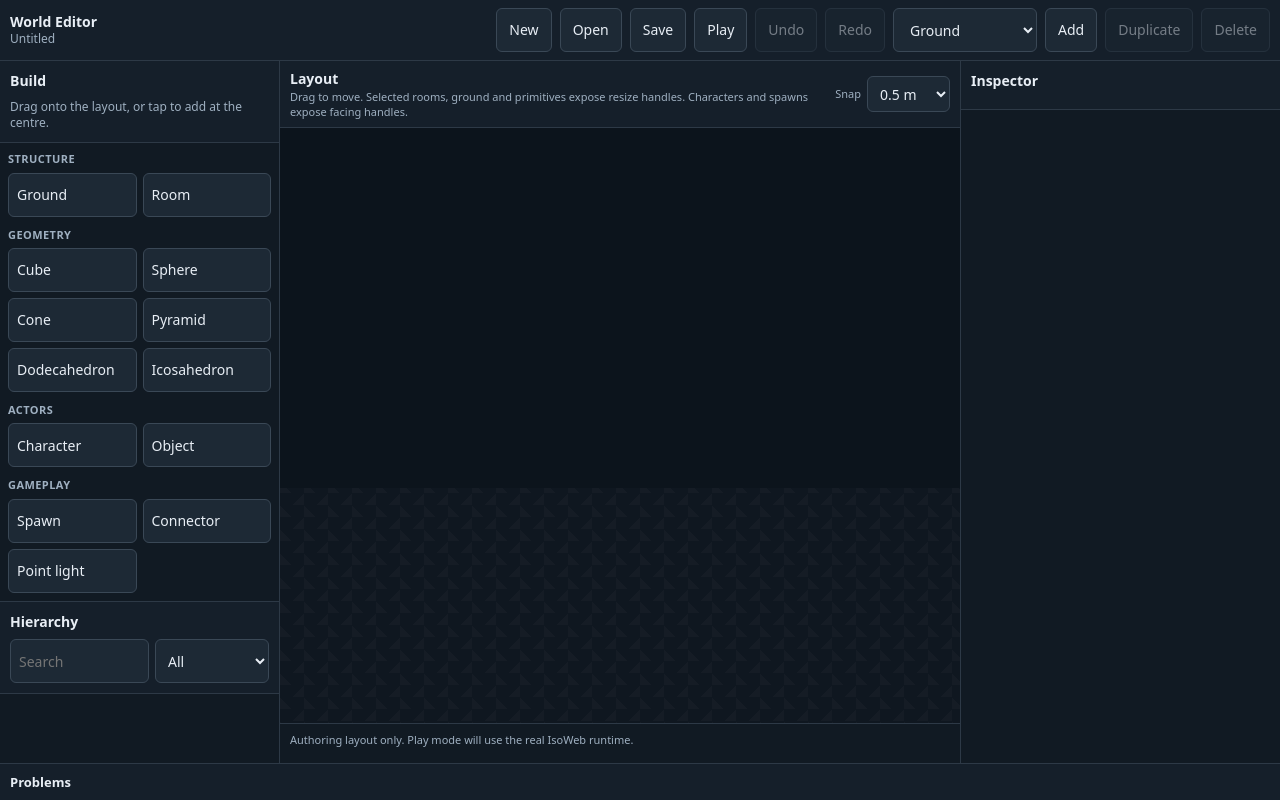
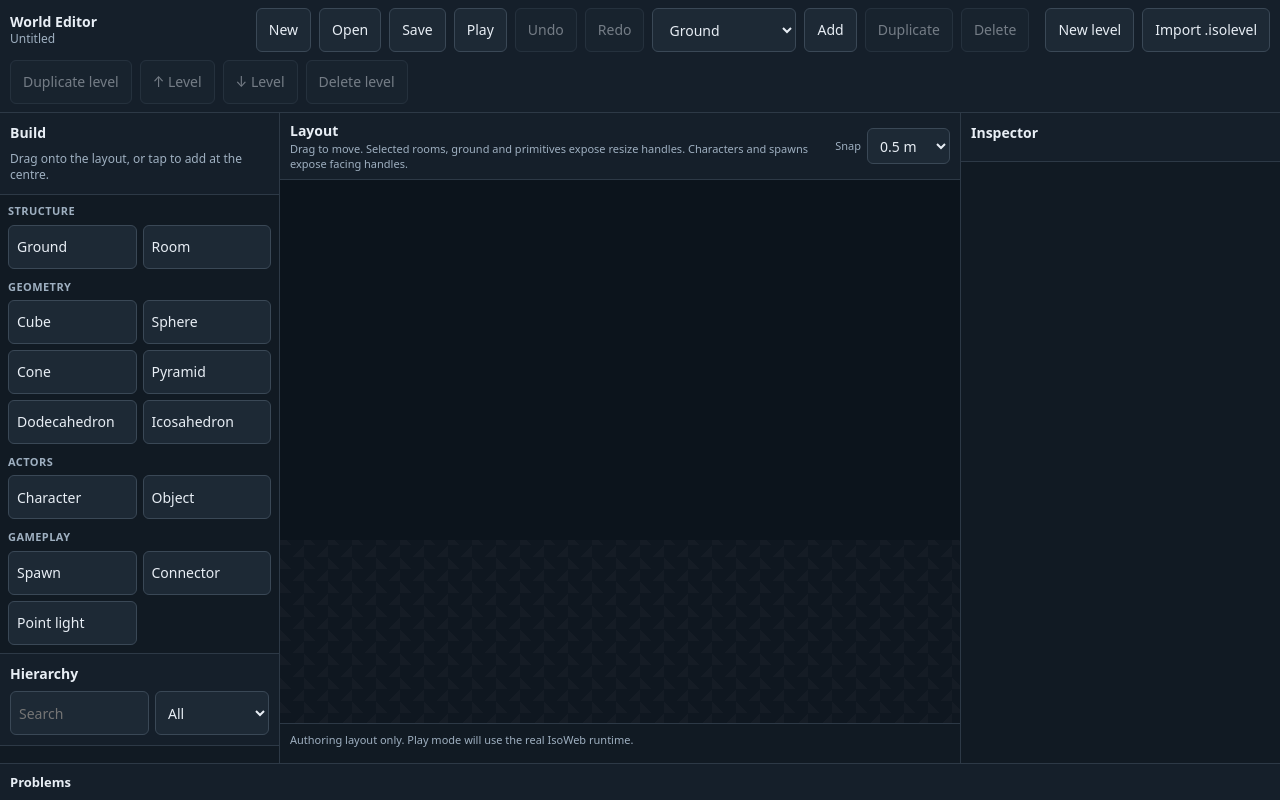
Before and after one commit to kitty-crow/isoweb, a website: page web/world-editor.html in a window 1280 px wide. Drawn offline with Linux system fonts and the light colour scheme.

Commit message:
Rebase World Editor level management: web/world-editor.html

```diff
--- a/web/world-editor.html
+++ b/web/world-editor.html
@@ -40,6 +40,14 @@
       <button id="editor-add" type="button">Add</button>
       <button id="editor-duplicate" type="button" disabled>Duplicate</button>
       <button id="editor-delete" type="button" disabled>Delete</button>
+      <span class="editor-toolbar-separator" aria-hidden="true"></span>
+      <button id="world-level-new" type="button">New level</button>
+      <button id="world-level-import" type="button">Import .isolevel</button>
+      <button id="world-level-duplicate" type="button" disabled>Duplicate level</button>
+      <button id="world-level-up" type="button" disabled aria-label="Move selected level up">↑ Level</button>
+      <button id="world-level-down" type="button" disabled aria-label="Move selected level down">↓ Level</button>
+      <button id="world-level-delete" type="button" disabled>Delete level</button>
+      <input id="world-level-import-file" class="visually-hidden-editor" type="file" accept=".isolevel">
       <input id="editor-open-file" class="visually-hidden-editor" type="file" accept=".isoworld">
     </header>
 
```
